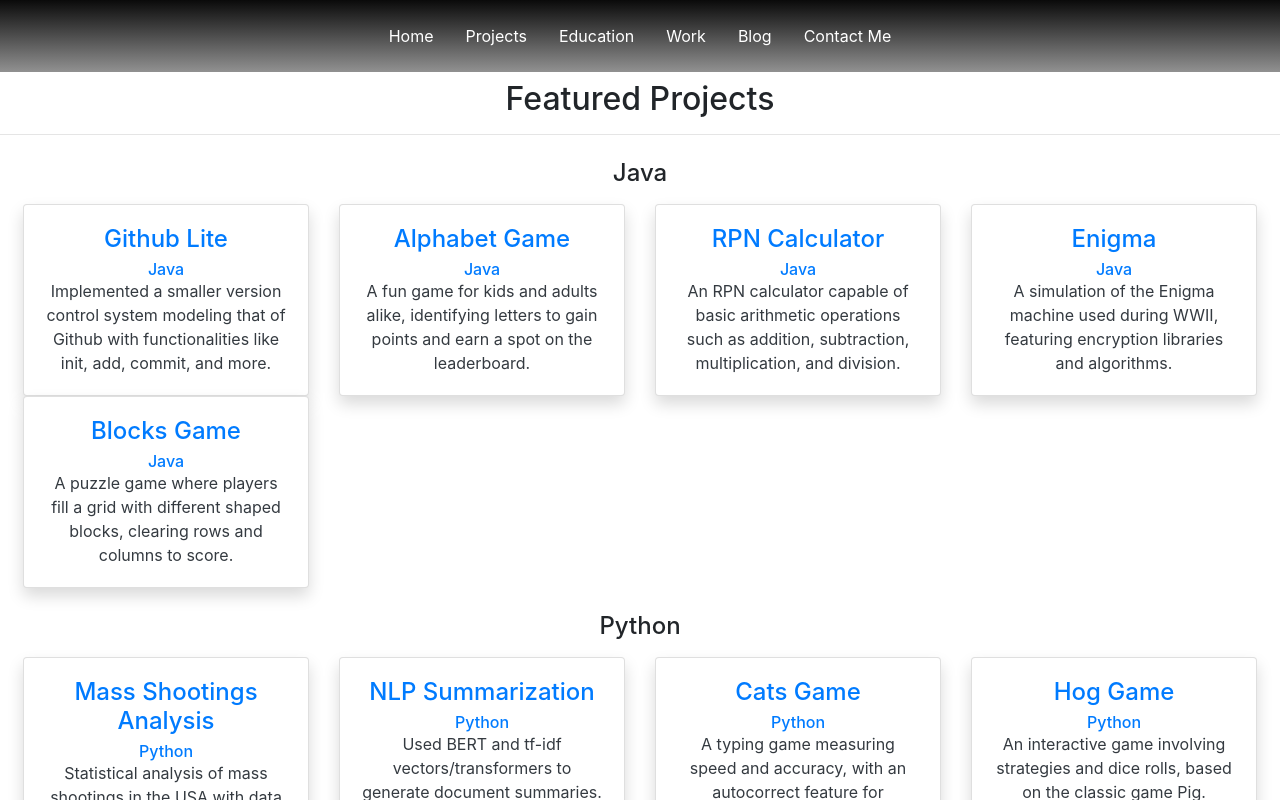
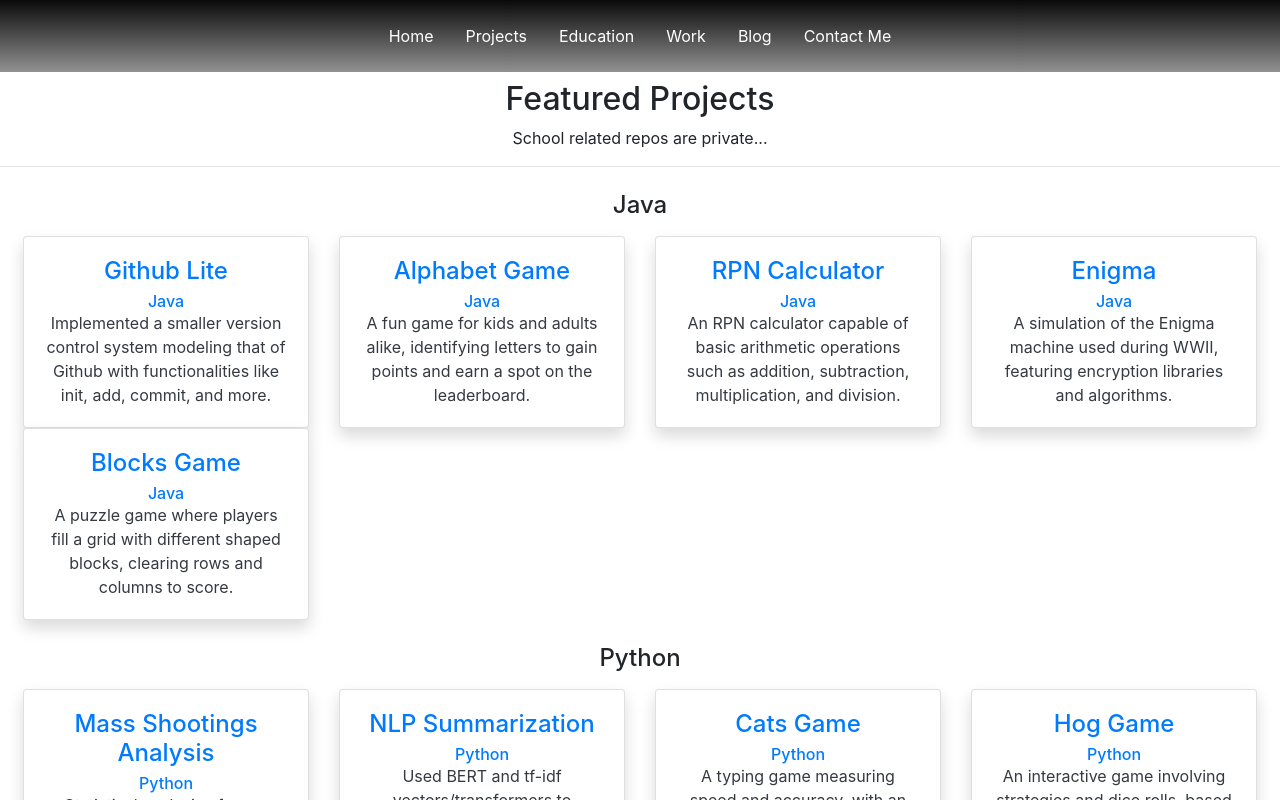
Before and after one commit to srinichrocks/Personal-Website, a Next.js app: page /projects in a window 1280 px wide. Shown: the top 800 px of the page. Built offline with nearby package versions, Linux system fonts and the light colour scheme.

Commit message:
project disclaimer

```diff
--- a/src/pages/projects.js
+++ b/src/pages/projects.js
@@ -126,6 +126,7 @@ export default function Projects() {
     <section id="projects">
       <Header />
       <p className='h2 text-center mt-2'>Featured Projects</p>
+      <p className='text-center'>School related repos are private...</p>
       <hr />
 
       {Object.entries(projectsByLanguage).map(([language, projects]) => (
```
